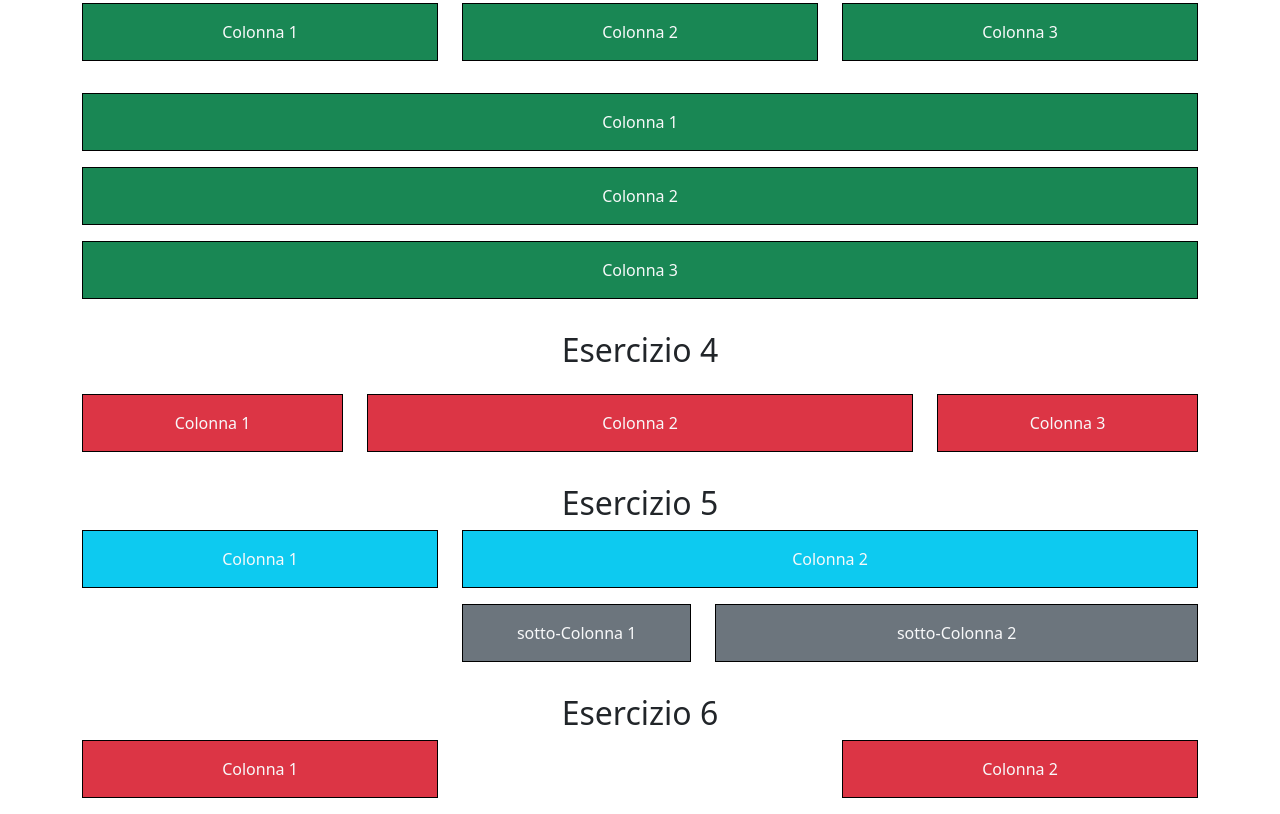
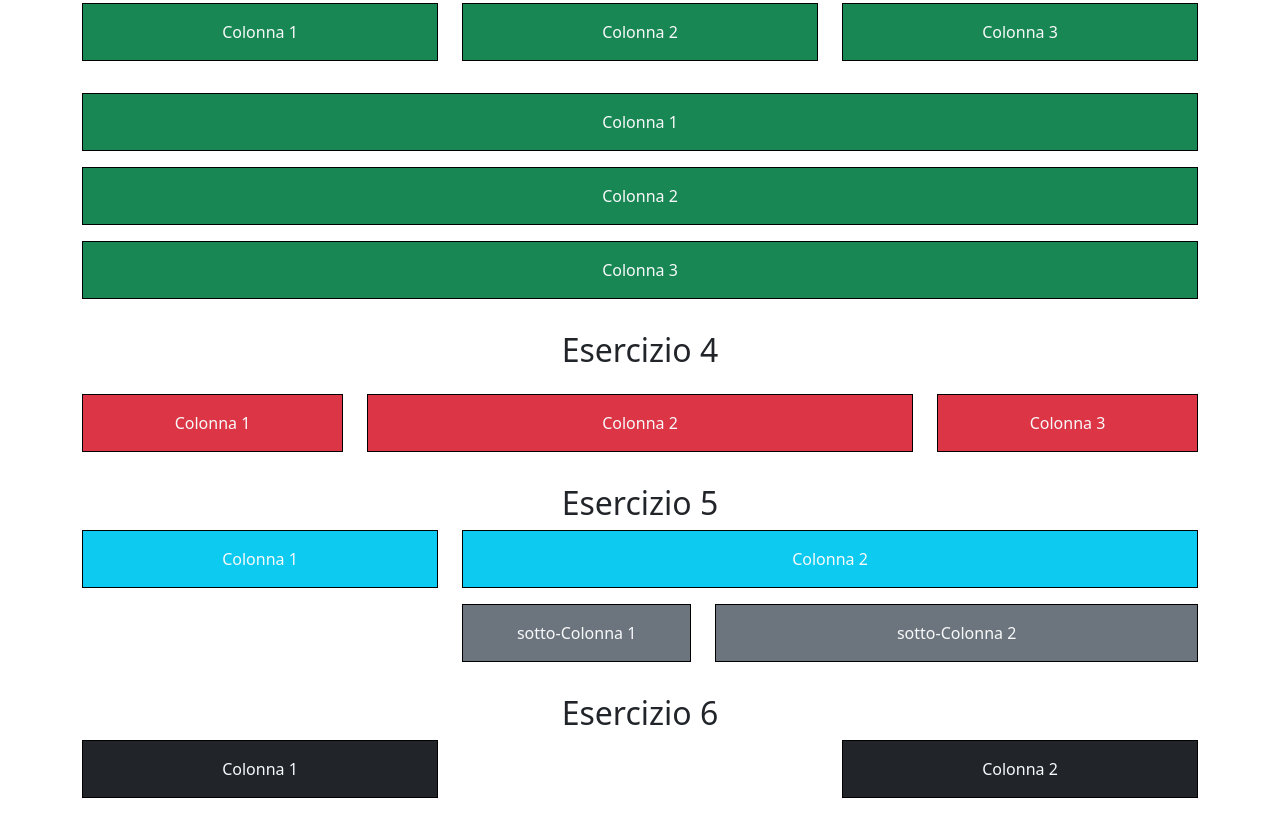
Before and after one commit to giulia-r01/W6-D1, a plain HTML site: page index.html in a window 1280 px wide. Shown: the part 1076-1890 px from the top of the page. Drawn offline with nearby package versions, Linux system fonts and the light colour scheme.

Commit message:
Update index.html

```diff
--- a/index.html
+++ b/index.html
@@ -261,14 +261,14 @@
         <div class="row">
           <div class="col-lg-4">
             <p
-              class="bg-danger text-light border border-black g-2 text-center p-3"
+              class="bg-dark text-light border border-black g-2 text-center p-3"
             >
               Colonna 1
             </p>
           </div>
           <div class="col-lg-4 offset-lg-4">
             <p
-              class="bg-danger text-light border border-black g-2 text-center p-3"
+              class="bg-dark text-light border border-black g-2 text-center p-3"
             >
               Colonna 2
             </p>
```
